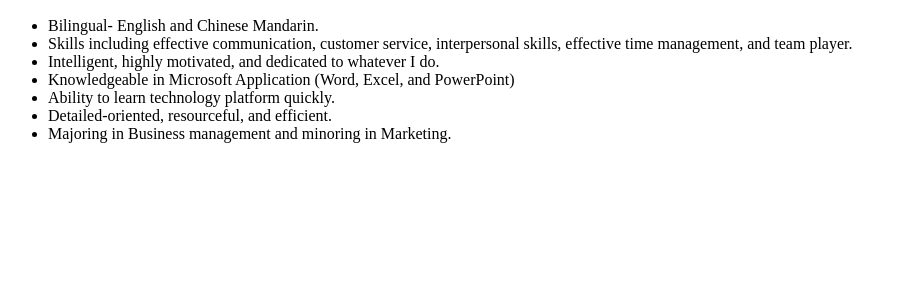
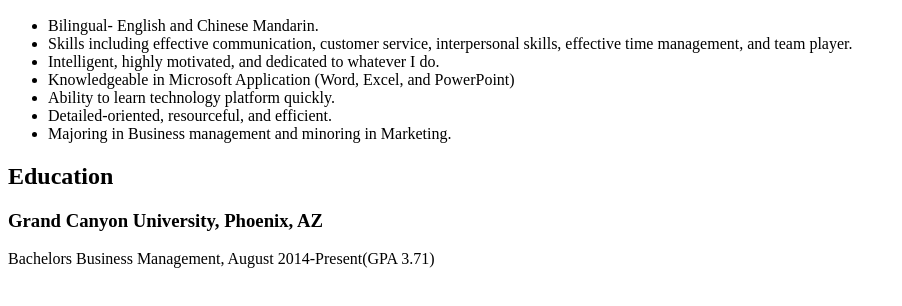
Before and after one commit to PATRICKHSIEH04/PATRICKHSIEH04.github.io, a plain HTML site: page index.html in a window 1280 px wide. Shown: the part 110-416 px from the top of the page, without its empty margins (0-902 px from the left). Drawn offline with Linux system fonts and the light colour scheme.

Commit message:
Update index.html

```diff
--- a/index.html
+++ b/index.html
@@ -3,7 +3,7 @@
 <h1>Patrick Hsieh
   </h1>
   <body>
-    <div class="container">
+    <div class="nav">
       <h2>Technical Skills</h2>
       <ul>
         <li>Bilingual- English and Chinese Mandarin. </li>
@@ -15,4 +15,10 @@
         <li>Majoring in Business management and minoring in Marketing.</li>
         </div>
       </body>
+    <body>
+      <div class="nav">
+        <h2>Education</h2>
+        <h3>Grand Canyon University, Phoenix, AZ</h3>
+        <p>Bachelors Business Management, August 2014-Present(GPA 3.71)</p>
+        </body>
         </html>
```
